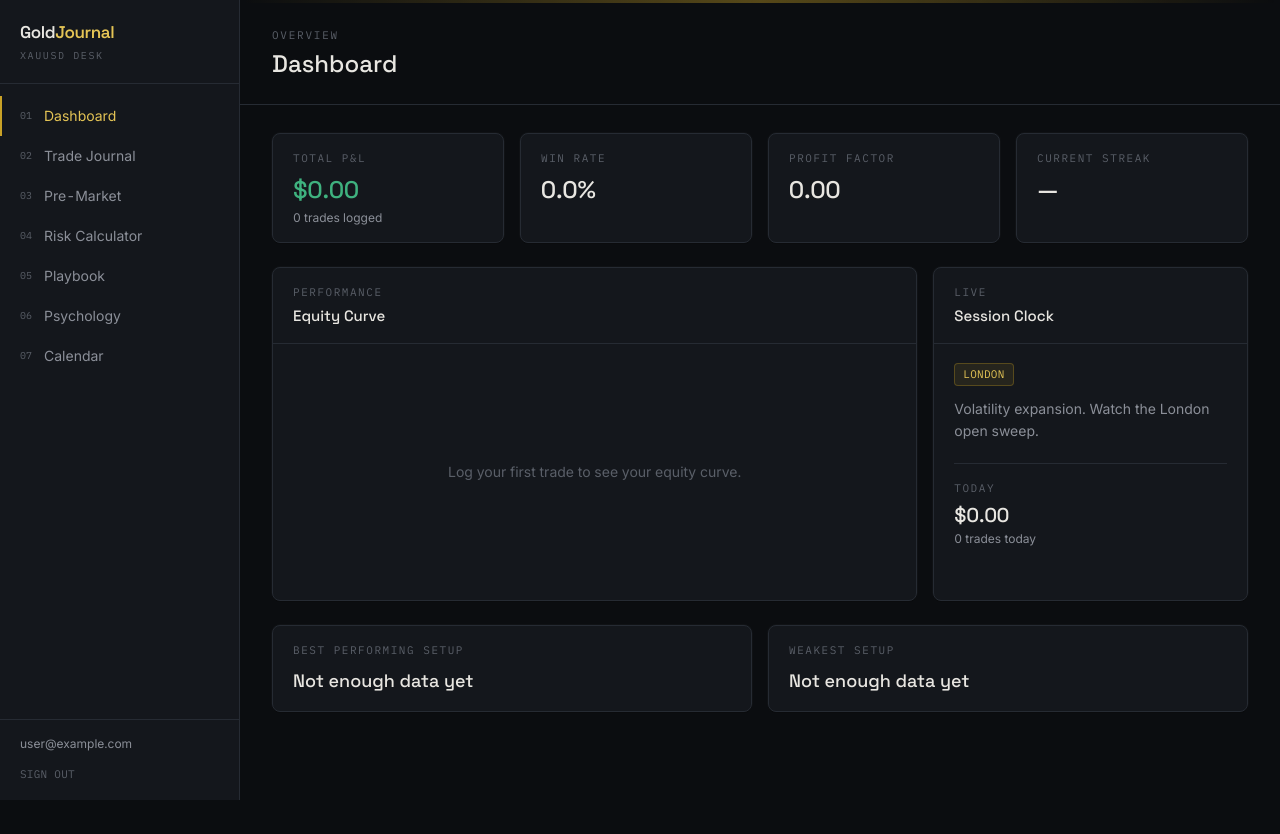
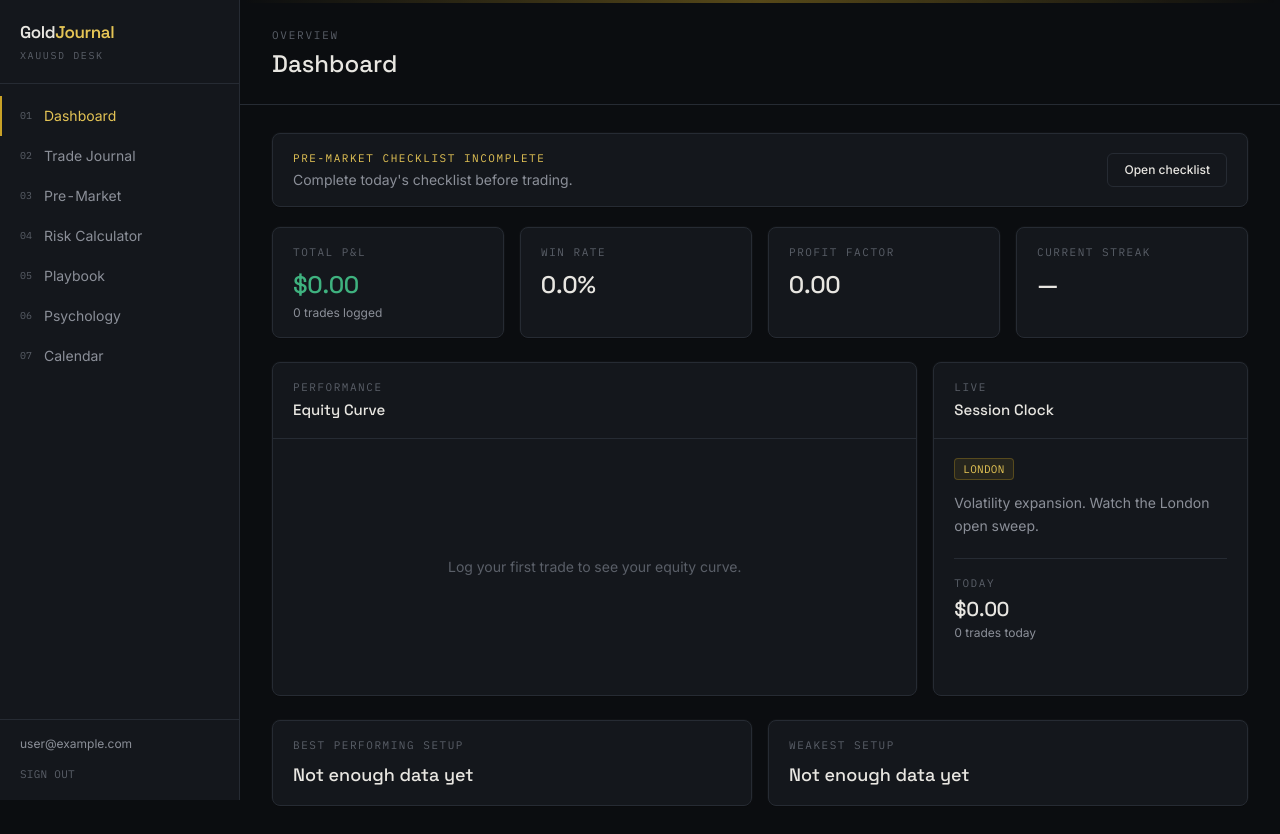
Before and after one commit to general-Dee/gold-journal-ai, a Next.js app: page / in a window 1280 px wide. Before the commit the page ends 800 px from the top, so only its background shows below. Built offline with nearby package versions, Linux system fonts and the light colour scheme; no server answers; the database is empty; sample sign-in values are in the browser's storage.

Commit message:
Add loss-limit banners, checklist status, and richer dashboard stats

```diff
--- a/src/app/page.tsx
+++ b/src/app/page.tsx
@@ -3,15 +3,15 @@
 import { useEffect, useMemo, useState } from "react";
 import { AreaChart, Area, ResponsiveContainer, XAxis, YAxis, Tooltip, CartesianGrid } from "recharts";
 import { AppShell } from "@/components/AppShell";
-import { Card, CardHeader, Badge, StatCard } from "@/components/ui/primitives";
+import { Card, CardHeader, Badge, StatCard, Button } from "@/components/ui/primitives";
 import { useAuth } from "@/lib/auth-context";
-import { listTrades, getRiskSettings } from "@/lib/data";
-import { calculateStats, buildEquityCurve, formatCurrency, formatR } from "@/lib/utils";
-import type { Trade } from "@/lib/types";
+import { listTrades, getRiskSettings, getChecklist } from "@/lib/data";
+import { calculateStats, buildEquityCurve, formatCurrency, todayId } from "@/lib/utils";
+import type { Trade, RiskSettings } from "@/lib/types";
+import Link from "next/link";
 
 function getSessionInfo() {
   const utcHour = new Date().getUTCHours();
-  // Approximate XAUUSD session windows (UTC)
   if (utcHour >= 0 && utcHour < 7) return { name: "Asian", note: "Typically lower volatility. Range formation common." };
   if (utcHour >= 7 && utcHour < 12) return { name: "London", note: "Volatility expansion. Watch the London open sweep." };
   if (utcHour >= 12 && utcHour < 16) return { name: "London/NY Overlap", note: "Highest liquidity window of the day." };
@@ -22,28 +22,69 @@ function getSessionInfo() {
 export default function DashboardPage() {
   const { user } = useAuth();
   const [trades, setTrades] = useState<Trade[]>([]);
-  const [startingBalance, setStartingBalance] = useState(10000);
+  const [risk, setRisk] = useState<RiskSettings | null>(null);
+  const [checklistComplete, setChecklistComplete] = useState(false);
   const [loading, setLoading] = useState(true);
   const session = getSessionInfo();
 
   useEffect(() => {
     if (!user) return;
     (async () => {
-      const [t, risk] = await Promise.all([listTrades(user.uid), getRiskSettings(user.uid)]);
+      const today = todayId();
+      const [t, r, c] = await Promise.all([
+        listTrades(user.uid),
+        getRiskSettings(user.uid),
+        getChecklist(user.uid, today)
+      ]);
       setTrades(t);
-      if (risk) setStartingBalance(risk.accountBalance);
+      setRisk(r);
+      setChecklistComplete(!!c?.completedAt);
       setLoading(false);
     })();
   }, [user]);
 
+  const startingBalance = risk?.accountBalance ?? 10000;
   const stats = useMemo(() => calculateStats(trades), [trades]);
   const equityCurve = useMemo(() => buildEquityCurve(trades, startingBalance), [trades, startingBalance]);
-  const today = new Date().toISOString().slice(0, 10);
+
+  const today = todayId();
   const todaysTrades = trades.filter((t) => t.date === today);
   const todaysPnl = todaysTrades.reduce((s, t) => s + t.pnl, 0);
+  const weekAgo = Date.now() - 7 * 24 * 60 * 60 * 1000;
+  const weekPnl = trades.filter((t) => t.createdAt >= weekAgo).reduce((s, t) => s + t.pnl, 0);
+
+  const maxDailyLoss = risk ? risk.accountBalance * (risk.maxDailyLossPct / 100) : 0;
+  const maxWeeklyLoss = risk ? risk.accountBalance * (risk.maxWeeklyLossPct / 100) : 0;
+  const dailyLocked = risk && todaysPnl <= -maxDailyLoss;
+  const weeklyLocked = risk && weekPnl <= -maxWeeklyLoss;
 
   return (
     <AppShell eyebrow="Overview" title="Dashboard">
+      {(dailyLocked || weeklyLocked) && (
+        <Card className="mb-5 border-loss/40 bg-loss/5 px-5 py-4">
+          <div className="font-mono text-[11px] uppercase tracking-[0.14em] text-loss">
+            {weeklyLocked ? "Weekly loss limit reached" : "Daily loss limit reached"}
+          </div>
+          <p className="mt-1 text-sm text-ink">
+            You have hit your {weeklyLocked ? "weekly" : "daily"} max loss threshold. Step away from the charts — this is the discipline framework working as intended.
+          </p>
+        </Card>
+      )}
+
+      {!checklistComplete && !loading && (
+        <Card className="mb-5 border-gold-dim/40 bg-gold/5 px-5 py-4">
+          <div className="flex items-center justify-between">
+            <div>
+              <div className="font-mono text-[11px] uppercase tracking-[0.14em] text-gold-bright">Pre-market checklist incomplete</div>
+              <p className="mt-1 text-sm text-muted">Complete today's checklist before trading.</p>
+            </div>
+            <Link href="/checklist">
+              <Button variant="ghost" className="text-xs">Open checklist</Button>
+            </Link>
+          </div>
+        </Card>
+      )}
+
       <div className="mb-6 grid grid-cols-1 gap-4 sm:grid-cols-2 lg:grid-cols-4">
         <StatCard label="Total P&L" value={formatCurrency(stats.totalPnl)} tone={stats.totalPnl >= 0 ? "profit" : "loss"} sub={`${stats.totalTrades} trades logged`} />
         <StatCard label="Win Rate" value={`${stats.winRate.toFixed(1)}%`} />
@@ -98,6 +139,11 @@ export default function DashboardPage() {
                 {formatCurrency(todaysPnl)}
               </div>
               <div className="mt-0.5 text-xs text-muted">{todaysTrades.length} trade{todaysTrades.length === 1 ? "" : "s"} today</div>
+              {risk && (
+                <div className="mt-2 text-xs text-faint">
+                  Daily limit: {formatCurrency(-maxDailyLoss)} · Weekly: {formatCurrency(-maxWeeklyLoss)}
+                </div>
+              )}
             </div>
           </div>
         </Card>
```
